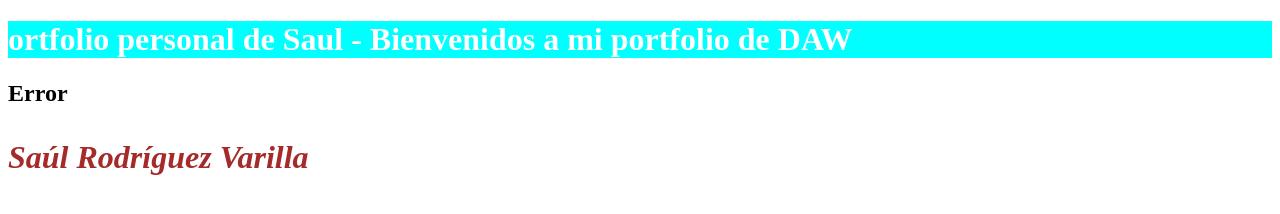
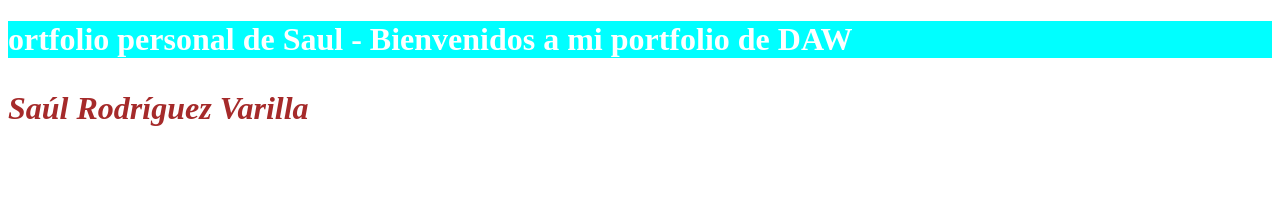
Before and after one commit to Saulrvdaw1/daw2-git-portfolio, a plain HTML site: page index.html in a window 1280 px wide. Drawn offline with Linux system fonts and the light colour scheme.

Commit message:
Revert "fix: cambio de prueba con error"
This reverts commit 47a9bc538f8fded22efbf5136ab38deafe8780a7.

```diff
--- a/index.html
+++ b/index.html
@@ -8,7 +8,6 @@
 </head>
 <body>
     <h1>ortfolio personal de Saul - Bienvenidos a mi portfolio de DAW</h1>
-    <h2>Error</h2>
 
     <p>Saúl Rodríguez Varilla</p>
 </body>
```
